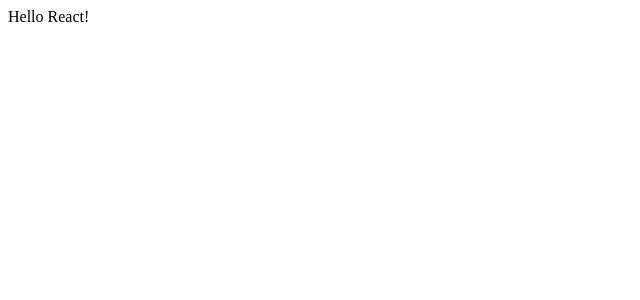
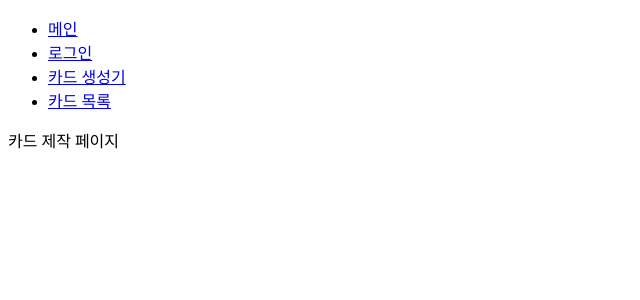
Before and after one commit to DonGunSu/card-generator-frontend, a React app: page /card-maker in a window 1280 px wide. Shown: the top 300 px of the page, without its empty margins (0-640 px from the left). Built offline with nearby package versions, Linux system fonts and the light colour scheme.

Commit message:
[feat] : 라우팅 적용
- React Router 적용
- 라우팅 구현(메인, 로그인, 카드 생성기, 카드 목록 페이지)
- 인증 여부에 따른 라우팅 처리(인증 매커니즘 결정되면 추가 구현 필요)

Resolves #1

```diff
--- a/package.json
+++ b/package.json
@@ -23,8 +23,10 @@
   },
   "homepage": "https://github.com/DonGunSu/card-generator-frontend#readme",
   "dependencies": {
+    "@types/react-router-dom": "^5.3.3",
     "react": "^18.2.0",
-    "react-dom": "^18.2.0"
+    "react-dom": "^18.2.0",
+    "react-router-dom": "^6.3.0"
   },
   "devDependencies": {
     "@babel/core": "^7.18.10",
--- a/src/App.tsx
+++ b/src/App.tsx
@@ -1,5 +1,13 @@
 import React from 'react';
+import { BrowserRouter } from 'react-router-dom';
+import Router from './components/Router';
+import Navigation from './components/Navigation';
 
-const App = () => <>Hello React!</>;
+const App = () => (
+  <BrowserRouter>
+    <Navigation />
+    <Router />
+  </BrowserRouter>
+);
 
 export default App;
--- /dev/null
+++ b/src/components/Navigation.tsx
@@ -0,0 +1,25 @@
+import React from 'react';
+import { Link } from 'react-router-dom';
+
+const Navigation = () => {
+  return (
+    <div>
+      <ul>
+        <li>
+          <Link to="/">메인</Link>
+        </li>
+        <li>
+          <Link to="/login">로그인</Link>
+        </li>
+        <li>
+          <Link to="/card-maker">카드 생성기</Link>
+        </li>
+        <li>
+          <Link to="/card-gallery">카드 목록</Link>
+        </li>
+      </ul>
+    </div>
+  );
+};
+
+export default Navigation;
--- /dev/null
+++ b/src/components/PrivateRoute.tsx
@@ -0,0 +1,13 @@
+import React, { ReactElement } from 'react';
+import { Navigate, Outlet } from 'react-router-dom';
+
+interface PrivateRouteProps {
+  children?: ReactElement;
+  authentication: boolean; // 인증 여부
+}
+
+const PrivateRoute = ({ authentication }: PrivateRouteProps) => {
+  return authentication ? <Outlet /> : <Navigate to="/login" />;
+};
+
+export default PrivateRoute;
--- /dev/null
+++ b/src/components/Router.tsx
@@ -0,0 +1,22 @@
+import React from 'react';
+import { Route, Routes } from 'react-router-dom';
+import PrivateRoute from './PrivateRoute';
+import Login from '../pages/auth/Login';
+import CardMaker from '../pages/card/CardMaker';
+import CardGallery from '../pages/card/CardGallery';
+
+const Router = () => {
+  return (
+    <Routes>
+      <Route path="/login" element={<Login />} />
+
+      {/* 로그인을 완료해야 진입 가능한 페이지 - 인증에 대한 추가 구현 필요 */}
+      <Route element={<PrivateRoute authentication={true} />}>
+        <Route path="/card-maker" element={<CardMaker />} />
+        <Route path="/card-gallery" element={<CardGallery />} />
+      </Route>
+    </Routes>
+  );
+};
+
+export default Router;
--- /dev/null
+++ b/src/pages/auth/Login.tsx
@@ -0,0 +1,7 @@
+import React from 'react';
+
+const Login = () => {
+  return <div>로그인 페이지</div>;
+};
+
+export default Login;
--- /dev/null
+++ b/src/pages/card/CardGallery.tsx
@@ -0,0 +1,7 @@
+import React from 'react';
+
+const CardGallery = () => {
+  return <div>생성한 카드 목록</div>;
+};
+
+export default CardGallery;
--- /dev/null
+++ b/src/pages/card/CardMaker.tsx
@@ -0,0 +1,7 @@
+import React from 'react';
+
+const CardMaker = () => {
+  return <div>카드 제작 페이지</div>;
+};
+
+export default CardMaker;
```
Also changed, not shown: 1 other file (tests, documents, lock files or other folders).
